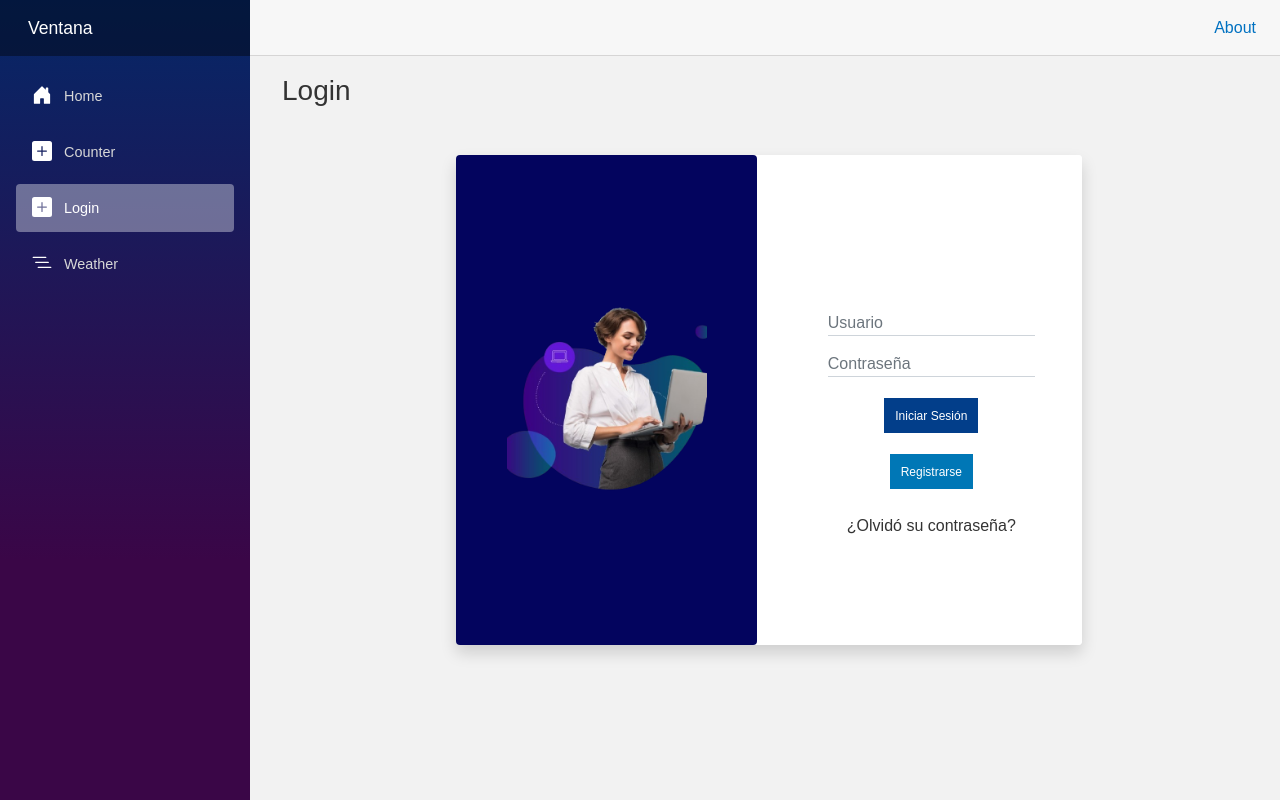
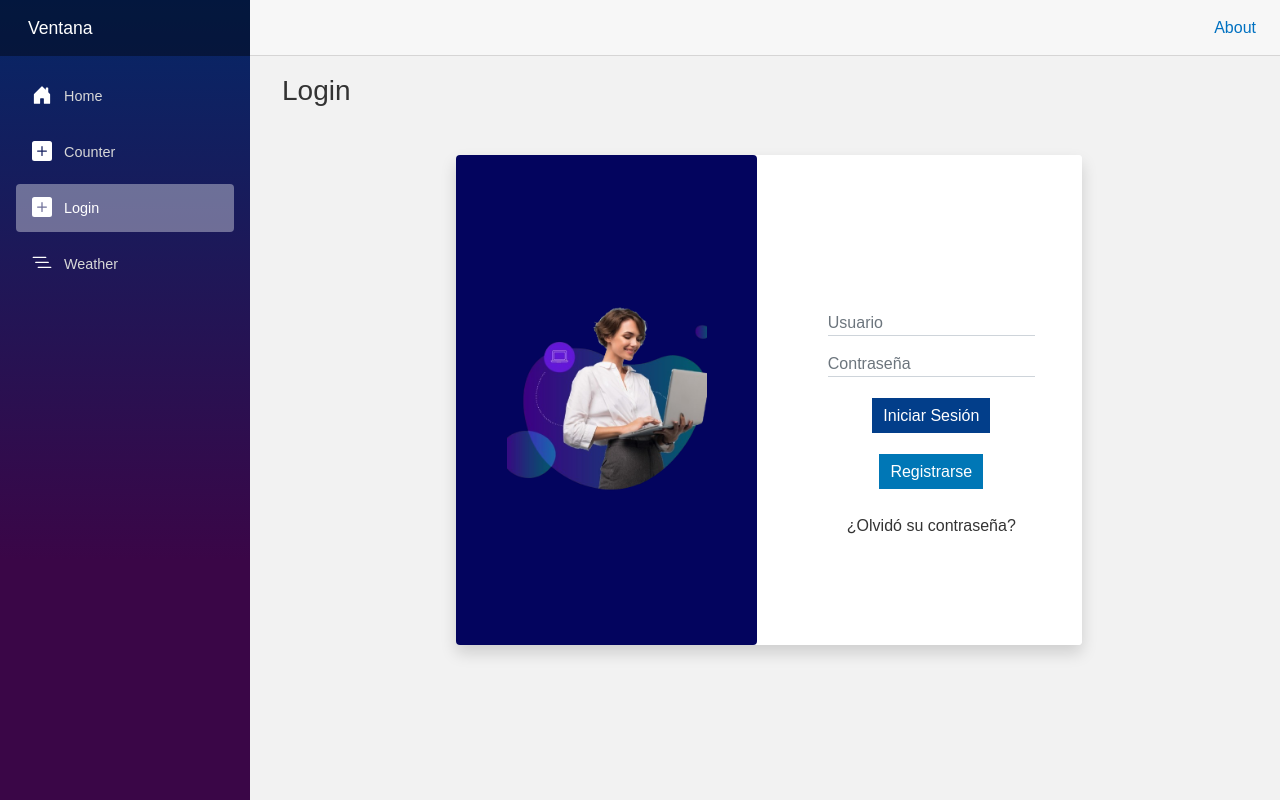
Before and after one commit to SamyJp23/ProyectoAplicado, an ASP.NET Core app: page /Ventana/Login in a window 1280 px wide. Run offline with ASP.NET Core 8, Linux system fonts and the light colour scheme; style sheets or scripts are compiled from the project's sources.

Commit message:
Cambiando el tamano de la fuente

```diff
--- a/Ventana/wwwroot/css/estilo.css
+++ b/Ventana/wwwroot/css/estilo.css
@@ -11,7 +11,7 @@ body {
     height: 35px;
     border-radius: 0;
     padding: 3px 10px;
-    font-size: 12px;
+    font-size: 16px;
     margin-top: 5px;
     margin-bottom: 5px;
 
```
